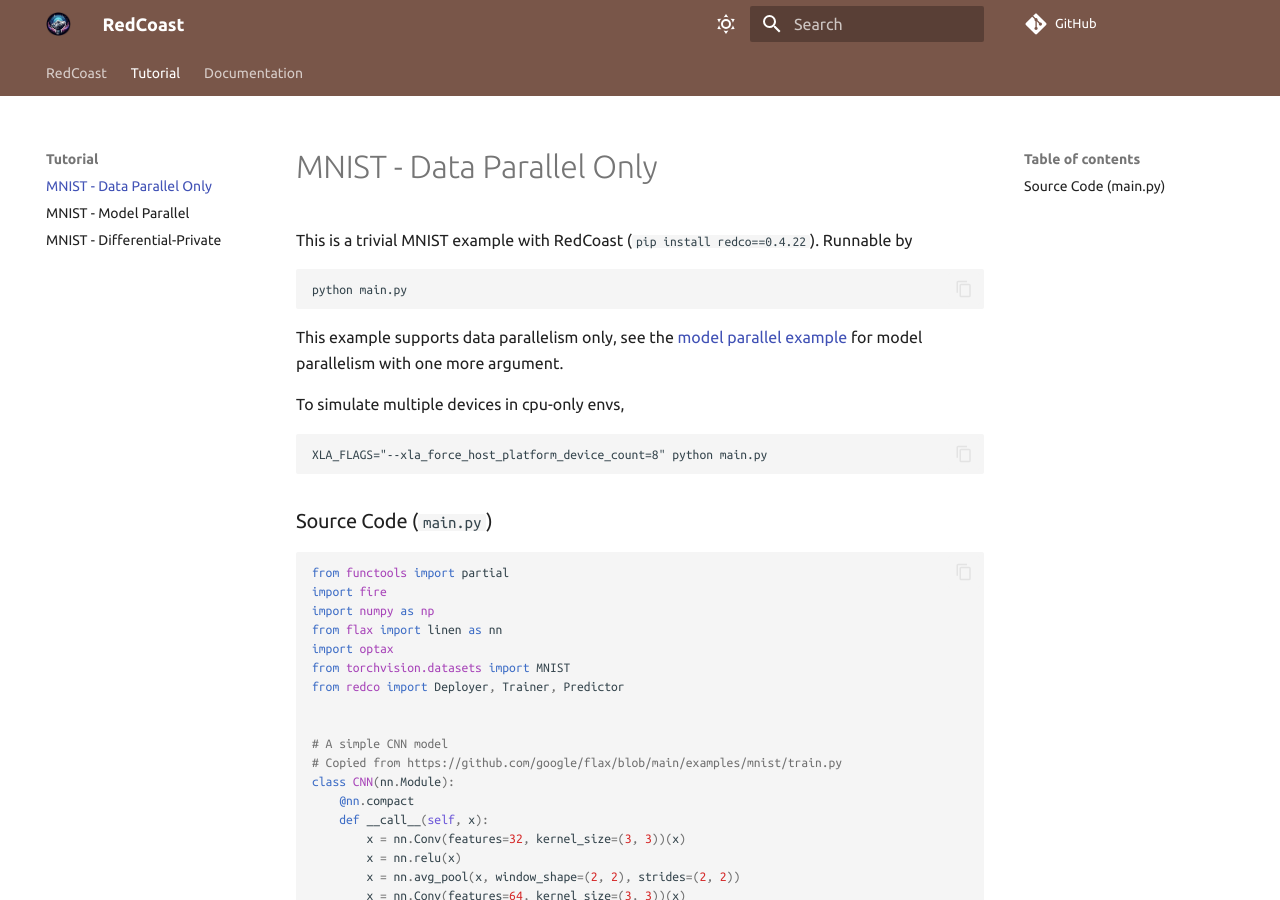
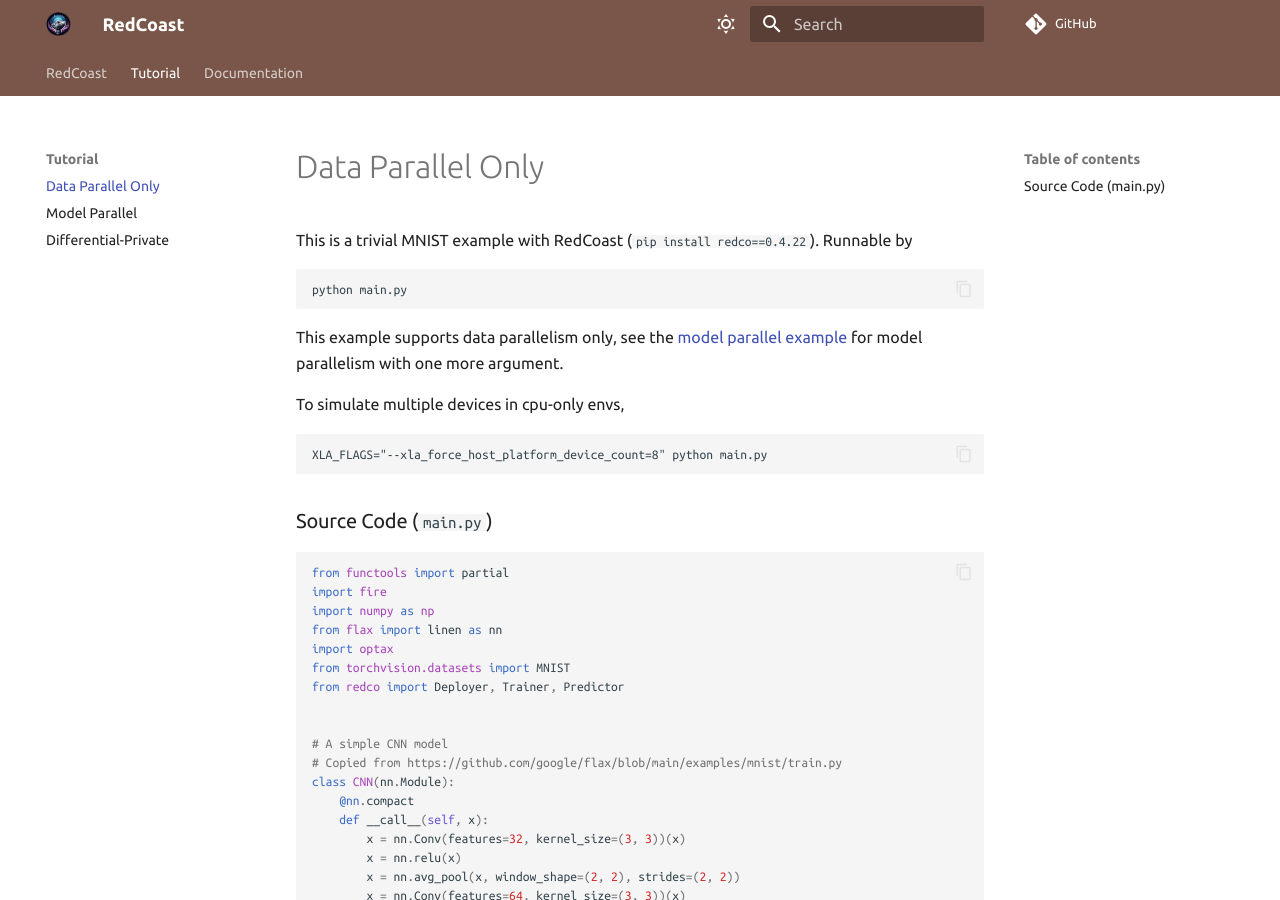
Before and after one commit to tanyuqian/redco, an MkDocs documentation site: the page built from docs/tutorial/mnist_dp.md, in a window 1280 px wide and 900 px high. Built offline with MkDocs 1.6.1 and Material for MkDocs 9.7.7, drawn with Linux system fonts in a browser that asks for light colours; comment, search, counter and statistics services are not loaded.

Commit message:
updated.

```diff
--- a/mkdocs.yml
+++ b/mkdocs.yml
@@ -5,9 +5,9 @@ site_url: https://tanyuqian.github.io/redco
 nav:
   - RedCoast: index.md
   - Tutorial:
-    - MNIST - Data Parallel Only: tutorial/mnist_dp.md
-    - MNIST - Model Parallel: tutorial/mnist_mp.md
-    - MNIST - Differential-Private: tutorial/mnist_private.md
+    - Data Parallel Only: tutorial/mnist_dp.md
+    - Model Parallel: tutorial/mnist_mp.md
+    - Differential-Private: tutorial/mnist_private.md
   - Documentation:
     - Trainer: docs/trainer.md
     - Predictor: docs/predictor.md
```
